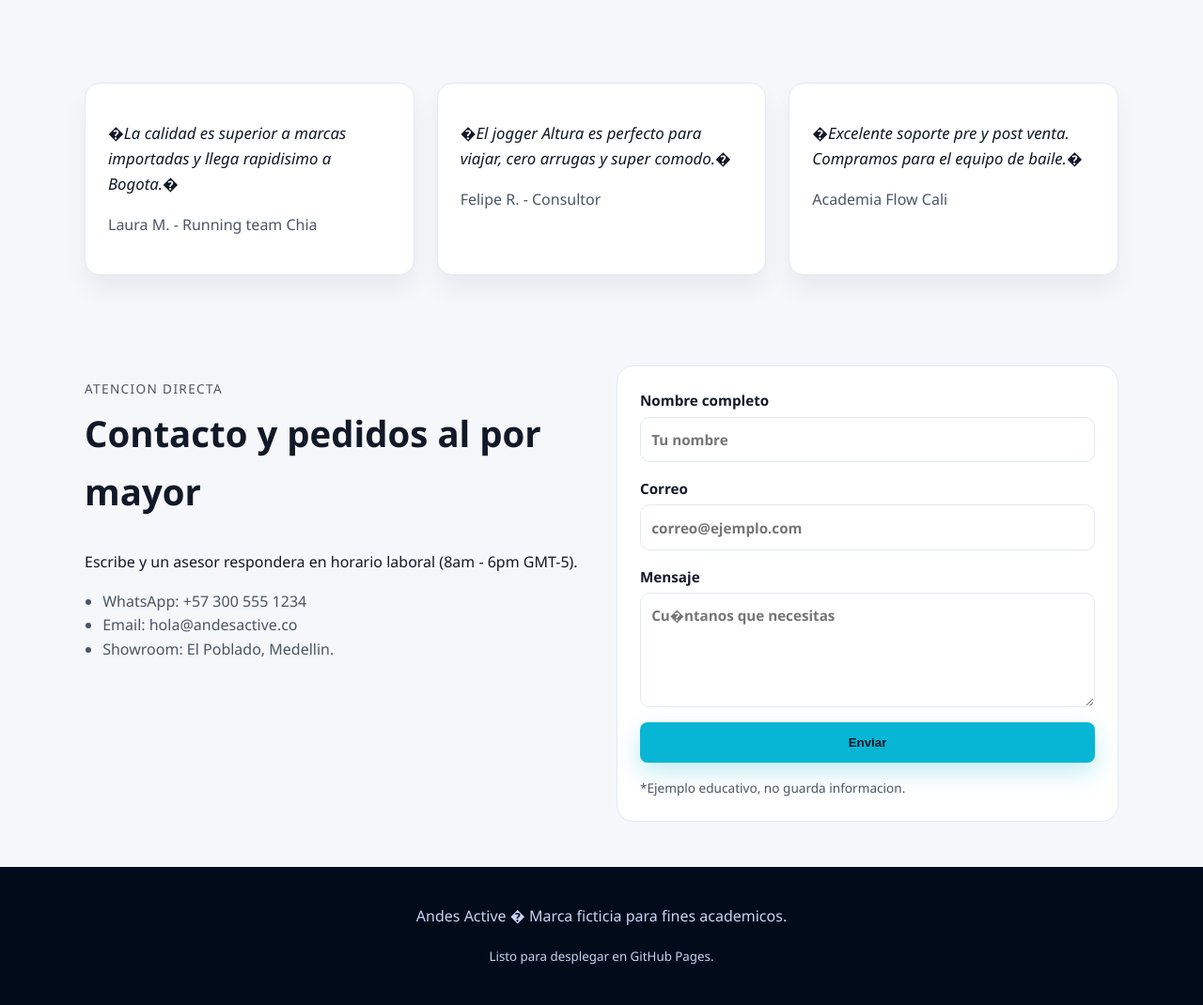
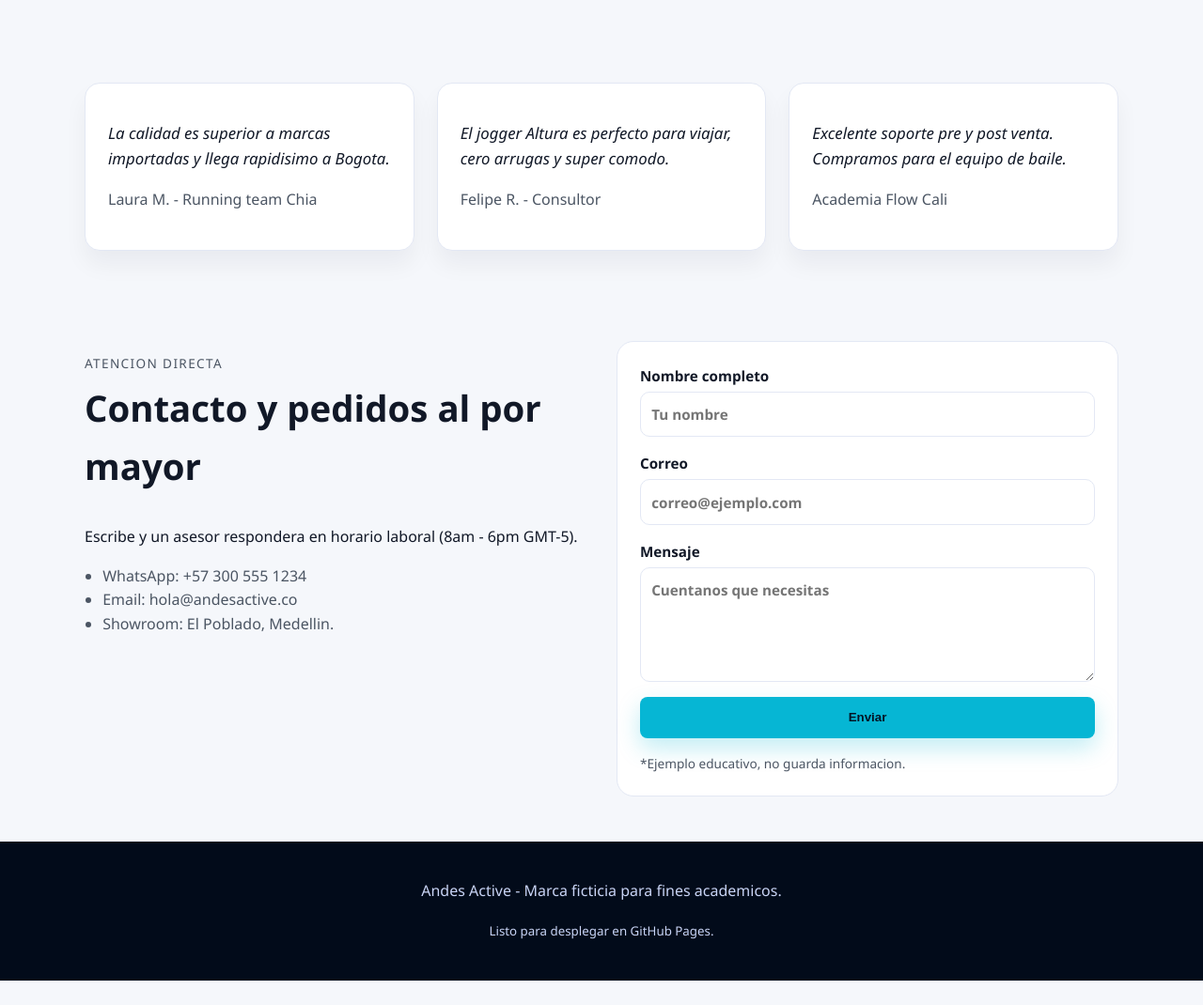
Before and after one commit to Juandieg19/mi-pagina-web, a plain HTML site: page index.html in a window 1280 px wide. Shown: the part 2780-3850 px from the top of the page at 94% size. After the commit the page ends 3824 px from the top, so only its background shows below. Drawn offline with Linux system fonts and the light colour scheme.

Commit message:
Fix typographical errors in testimonials and footer

```diff
--- a/index.html
+++ b/index.html
@@ -177,15 +177,15 @@
         <section class="section testimonials">
             <div class="container testimonials__grid">
                 <article>
-                    <p class="quote">�La calidad es superior a marcas importadas y llega rapidisimo a Bogota.�</p>
+                    <p class="quote">La calidad es superior a marcas importadas y llega rapidisimo a Bogota.</p>
                     <p class="quote__author">Laura M. - Running team Chia</p>
                 </article>
                 <article>
-                    <p class="quote">�El jogger Altura es perfecto para viajar, cero arrugas y super comodo.�</p>
+                    <p class="quote">El jogger Altura es perfecto para viajar, cero arrugas y super comodo.</p>
                     <p class="quote__author">Felipe R. - Consultor</p>
                 </article>
                 <article>
-                    <p class="quote">�Excelente soporte pre y post venta. Compramos para el equipo de baile.�</p>
+                    <p class="quote">Excelente soporte pre y post venta. Compramos para el equipo de baile.</p>
                     <p class="quote__author">Academia Flow Cali</p>
                 </article>
             </div>
@@ -214,7 +214,7 @@
                     </label>
                     <label>
                         Mensaje
-                        <textarea rows="4" placeholder="Cu�ntanos que necesitas"></textarea>
+                        <textarea rows="4" placeholder="Cuentanos que necesitas"></textarea>
                     </label>
                     <button type="submit" class="btn primary">Enviar</button>
                     <p class="form-note">*Ejemplo educativo, no guarda informacion.</p>
@@ -225,7 +225,7 @@
 
     <footer class="site-footer">
         <div class="container">
-            <p>Andes Active � Marca ficticia para fines academicos.</p>
+            <p>Andes Active - Marca ficticia para fines academicos.</p>
             <p><small>Listo para desplegar en GitHub Pages.</small></p>
         </div>
     </footer>
```
